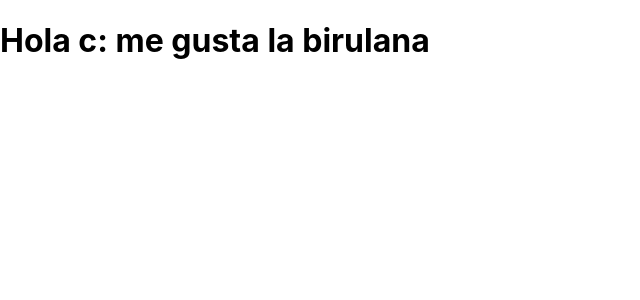
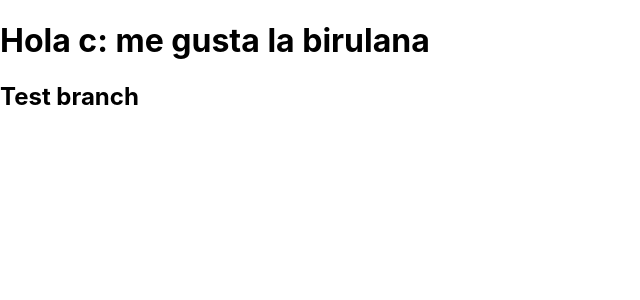
Before and after one commit to aleema95/chat-app, a React (Create React App) app: page / in a window 1280 px wide. Shown: the top 300 px of the page, without its empty margins (0-640 px from the left). Built offline with nearby package versions, Linux system fonts and the light colour scheme.

Commit message:
test commit

```diff
--- a/src/App.js
+++ b/src/App.js
@@ -1,9 +1,11 @@
-import logo from './logo.svg';
 import './App.css';
 
 function App() {
   return (
-    <h1>Hola c: me gusta la birulana</h1>
+      <div>
+        <h1>Hola c: me gusta la birulana</h1>
+        <h2>Test branch</h2>
+      </div>
   );
 }
 
```
